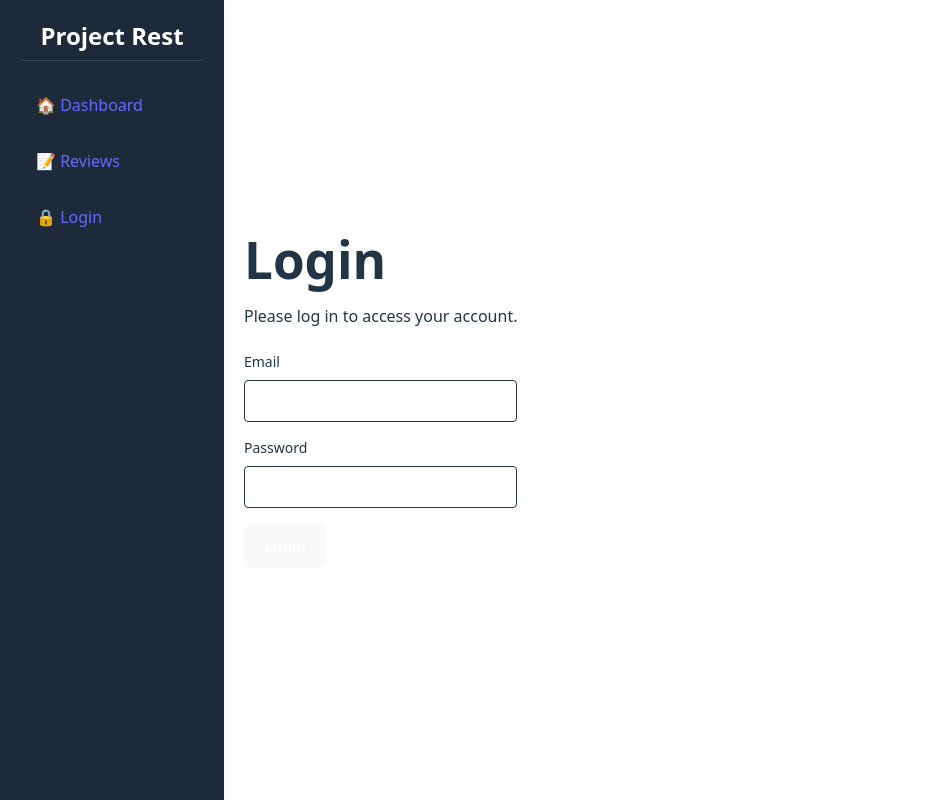
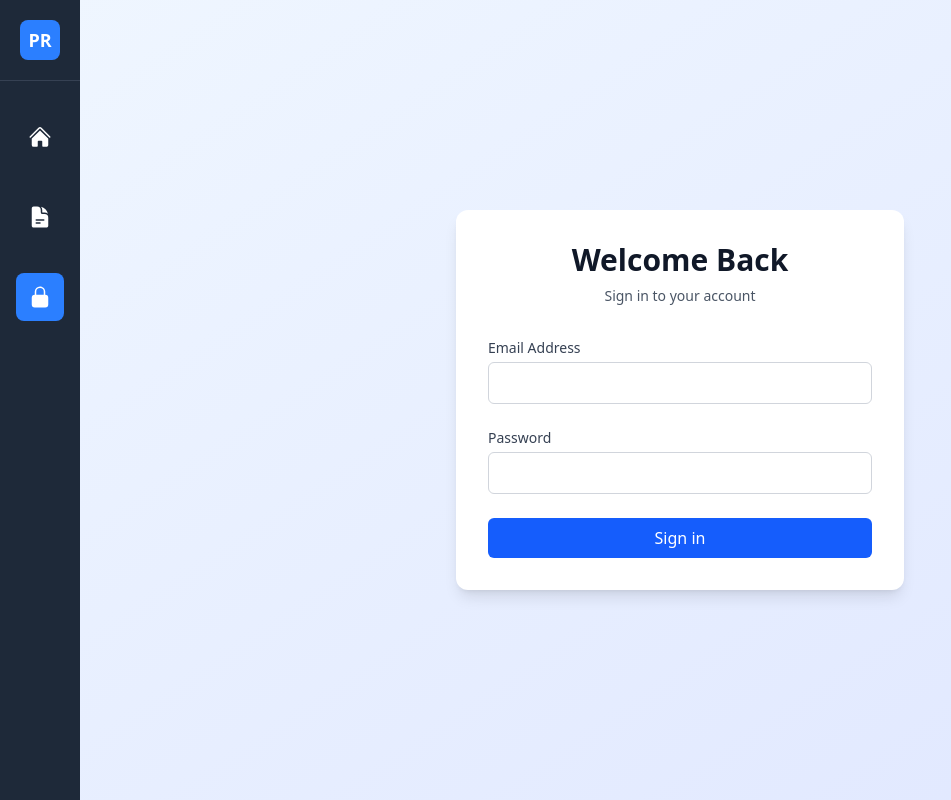
Before and after one commit to Cornell-Data-Strategy/Project-Rest, a React (Vite) app in the folder frontend/: page /login in a window 1280 px wide. Shown: the whole page, without its empty margins (0-951 px from the left). Built offline with nearby package versions, Linux system fonts and the light colour scheme.

Commit message:
improved project wide css, added heroicon support

```diff
--- a/frontend/package.json
+++ b/frontend/package.json
@@ -10,6 +10,7 @@
     "preview": "vite preview"
   },
   "dependencies": {
+    "@heroicons/react": "^2.2.0",
     "@tailwindcss/vite": "^4.0.14",
     "axios": "^1.8.3",
     "react": "^19.0.0",
--- a/frontend/src/App.css
+++ b/frontend/src/App.css
@@ -1,10 +1,8 @@
 @import "tailwindcss";
 
 #root {
-  max-width: 1280px;
-  margin: 0 auto;
-  padding: 2rem;
-  text-align: center;
+  width: 100%;
+  min-height: 100vh;
 }
 
 .logo {
@@ -34,11 +32,3 @@
     animation: logo-spin infinite 20s linear;
   }
 }
-
-.card {
-  padding: 2em;
-}
-
-.read-the-docs {
-  color: #888;
-}
--- a/frontend/src/App.tsx
+++ b/frontend/src/App.tsx
@@ -1,19 +1,28 @@
-import { useState } from 'react'
+import { useState, useEffect } from 'react'
 import { Routes, Route, Navigate } from 'react-router-dom'
 import Sidebar from './components/Sidebar.tsx'
 import Dashboard from './pages/Dashboard.tsx'
 import Reviews from './pages/Reviews.tsx'
 import Login from './pages/Login.tsx'
+import './App.css'
 
 function App() {
   const [isLoggedIn, setIsLoggedIn] = useState(false)
 
+  useEffect(() => {
+    // Check if user is already logged in
+    const token = localStorage.getItem('token')
+    if (token) {
+      setIsLoggedIn(true)
+    }
+  }, [])
+
   const handleLogin = () => setIsLoggedIn(true)
 
   return (
-    <div className="flex">
+    <div className="flex h-screen bg-gray-50">
       <Sidebar />
-      <div className="ml-56 p-5 w-full">
+      <div className="flex-1 overflow-auto">
         <Routes>
           <Route path="/login" element={<Login onLogin={handleLogin} />} />
           <Route
--- a/frontend/src/components/Sidebar.tsx
+++ b/frontend/src/components/Sidebar.tsx
@@ -1,14 +1,60 @@
+import { useLocation } from 'react-router-dom';
+import { HomeIcon, DocumentTextIcon, LockClosedIcon } from '@heroicons/react/24/solid';
+
 function Sidebar() {
+    const location = useLocation();
+
+    const isActive = (path: string) => {
+        return location.pathname === path;
+    };
+
     return (
-        <div className="fixed top-0 left-0 w-56 h-screen bg-gray-800 text-white p-5 shadow-lg">
-            <h2 className="text-2xl font-bold mb-6 text-center border-b border-gray-700 pb-2">Project Rest</h2>
-            <ul className="space-y-4">
-                <li><a href="/dashboard" className="block px-4 py-2 rounded hover:bg-gray-700">🏠 Dashboard</a></li>
-                <li><a href="/reviews" className="block px-4 py-2 rounded hover:bg-gray-700">📝 Reviews</a></li>
-                <li><a href="/login" className="block px-4 py-2 rounded hover:bg-gray-700">🔒 Login</a></li>
-            </ul>
+        <div className="w-20 h-screen bg-gray-800 shadow-lg flex-shrink-0 flex flex-col items-center">
+            <div className="w-full py-5 flex justify-center border-b border-gray-700">
+                <div className="h-10 w-10 rounded-lg bg-blue-500 flex items-center justify-center">
+                    <span className="text-lg font-bold text-white">PR</span>
+                </div>
+            </div>
+
+            <nav className="flex flex-col items-center pt-8 space-y-8 w-full">
+                {/* Dashboard Icon */}
+                <a
+                    href="/dashboard"
+                    className={`flex justify-center items-center w-12 h-12 rounded-lg transition-all ${
+                        isActive('/dashboard')
+                            ? 'bg-blue-500 text-white'
+                            : 'text-gray-400 hover:bg-gray-700 hover:text-white'
+                    }`}
+                >
+                    <HomeIcon className="h-6 w-6 text-white" />
+                </a>
+
+                {/* Reviews Icon */}
+                <a
+                    href="/reviews"
+                    className={`flex justify-center items-center w-12 h-12 rounded-lg transition-all ${
+                        isActive('/reviews')
+                            ? 'bg-blue-500 text-white'
+                            : 'text-gray-400 hover:bg-gray-700 hover:text-white'
+                    }`}
+                >
+                    <DocumentTextIcon className="h-6 w-6 text-white" />
+                </a>
+
+                {/* Login Icon */}
+                <a
+                    href="/login"
+                    className={`flex justify-center items-center w-12 h-12 rounded-lg transition-all ${
+                        isActive('/login')
+                            ? 'bg-blue-500 text-white'
+                            : 'text-gray-400 hover:bg-gray-700 hover:text-white'
+                    }`}
+                >
+                    <LockClosedIcon className="h-6 w-6 text-white" />
+                </a>
+            </nav>
         </div>
     )
 }
 
-export default Sidebar
+export default Sidebar;
--- a/frontend/src/index.css
+++ b/frontend/src/index.css
@@ -57,11 +57,9 @@
   font-family: system-ui, Avenir, Helvetica, Arial, sans-serif;
   line-height: 1.5;
   font-weight: 400;
-
   color-scheme: light dark;
-  color: rgba(255, 255, 255, 0.87);
-  background-color: #242424;
-
+  color: #213547;
+  background-color: #f5f7fa;
   font-synthesis: none;
   text-rendering: optimizeLegibility;
   -webkit-font-smoothing: antialiased;
@@ -79,45 +77,19 @@ a:hover {
 
 body {
   margin: 0;
-  display: flex;
-  place-items: center;
   min-width: 320px;
   min-height: 100vh;
 }
 
-h1 {
-  font-size: 3.2em;
-  line-height: 1.1;
+/* Remove default button styles to avoid conflicts with Tailwind */
+button {
+  cursor: pointer;
 }
 
-button {
-  border-radius: 8px;
-  border: 1px solid transparent;
-  padding: 0.6em 1.2em;
-  font-size: 1em;
-  font-weight: 500;
-  font-family: inherit;
-  background-color: #1a1a1a;
-  cursor: pointer;
-  transition: border-color 0.25s;
-}
-button:hover {
-  border-color: #646cff;
-}
-button:focus,
-button:focus-visible {
-  outline: 4px auto -webkit-focus-ring-color;
-}
-
-@media (prefers-color-scheme: light) {
+/* Override dark mode preferences for consistent look */
+@media (prefers-color-scheme: dark) {
   :root {
     color: #213547;
-    background-color: #ffffff;
-  }
-  a:hover {
-    color: #747bff;
-  }
-  button {
-    background-color: #f9f9f9;
+    background-color: #f5f7fa;
   }
 }
--- a/frontend/src/pages/Dashboard.tsx
+++ b/frontend/src/pages/Dashboard.tsx
@@ -45,24 +45,28 @@ function Dashboard() {
     };
 
     if (isLoading) {
-        return <div>Loading dashboard...</div>;
+        return (
+            <div className="h-screen flex items-center justify-center">
+                <div className="text-xl font-semibold">Loading dashboard...</div>
+            </div>
+        );
     }
 
     return (
-        <div className="p-4">
+        <div className="h-full p-6">
             <div className="flex justify-between items-center mb-6">
-                <h1 className="text-3xl font-bold">Dashboard</h1>
+                <h1 className="text-3xl font-bold text-gray-800">Dashboard</h1>
                 <button
                     onClick={handleLogout}
-                    className="bg-red-500 hover:bg-red-600 text-white px-4 py-2 rounded"
+                    className="bg-red-500 hover:bg-red-600 text-white px-4 py-2 rounded transition-colors"
                 >
                     Logout
                 </button>
             </div>
 
             <div className="bg-white shadow rounded-lg p-6">
-                <h2 className="text-xl font-semibold mb-4">Welcome to your dashboard!</h2>
-                <p>This is where your dashboard content will go.</p>
+                <h2 className="text-xl font-semibold mb-4 text-gray-700">Welcome to your dashboard!</h2>
+                <p className="text-gray-600">This is where your dashboard content will go.</p>
             </div>
         </div>
     );
--- a/frontend/src/pages/Login.tsx
+++ b/frontend/src/pages/Login.tsx
@@ -1,27 +1,81 @@
-function Login({ onLogin }: { onLogin: () => void }) {
-    return (
-        <div>
-            <h1 className="text-3xl font-bold mb-4">Login</h1>
-            <p>Please log in to access your account.</p>
-            <form
-                className="mt-6"
-                onSubmit={(e) => {
-                    e.preventDefault()
-                    onLogin()
-                }}
-            >
-                <div className="mb-4">
-                    <label className="block text-sm font-medium mb-2" htmlFor="email">Email</label>
-                    <input type="email" id="email" className="w-full p-2 border rounded" />
-                </div>
-                <div className="mb-4">
-                    <label className="block text-sm font-medium mb-2" htmlFor="password">Password</label>
-                    <input type="password" id="password" className="w-full p-2 border rounded" />
-                </div>
-                <button type="submit" className="px-4 py-2 bg-blue-500 text-white rounded">Login</button>
-            </form>
-        </div>
-    )
+import { useState } from "react";
+import axios from "axios";
+import { useNavigate } from "react-router-dom";
+
+interface LoginProps {
+  onLogin: () => void;
 }
 
-export default Login
+function Login({ onLogin }: LoginProps) {
+  const [email, setEmail] = useState("");
+  const [password, setPassword] = useState("");
+  const [error, setError] = useState("");
+  const navigate = useNavigate();
+
+  const handleSubmit = async (e: React.FormEvent) => {
+    e.preventDefault();
+    setError("");
+    try {
+      const response = await axios.post("/login", { email, password });
+      const { token, user } = response.data;
+      localStorage.setItem("token", token);
+      localStorage.setItem("user", JSON.stringify(user));
+      onLogin();
+      navigate("/dashboard");
+    } catch (err: unknown) {
+        if (axios.isAxiosError(err)) {
+            setError(err.response?.data?.error || "Login failed");
+        } else {
+            setError("An unexpected error occurred");
+        }
+    }
+  };
+
+  return (
+    <div className="h-screen flex items-center justify-center bg-gradient-to-br from-blue-50 to-indigo-100">
+      <div className="max-w-md w-full space-y-8 bg-white p-8 rounded-xl shadow-lg transition-all duration-300 hover:shadow-xl">
+        <div className="text-center">
+          <h1 className="text-3xl font-extrabold text-gray-900 mb-2">Welcome Back</h1>
+          <p className="text-sm text-gray-600 mb-6">Sign in to your account</p>
+        </div>
+
+        {error && (
+          <div className="mb-4 bg-red-50 border-l-4 border-red-500 p-4 text-red-700 rounded">
+            <p>{error}</p>
+          </div>
+        )}
+
+        <form onSubmit={handleSubmit} className="space-y-6">
+          <div>
+            <label className="block text-sm font-medium text-gray-700 mb-1">Email Address</label>
+            <input
+              type="email"
+              className="w-full px-4 py-2 border border-gray-300 rounded-md focus:outline-none focus:ring-2 focus:ring-blue-500 focus:border-blue-500 transition-all duration-200"
+              value={email}
+              onChange={(e) => setEmail(e.target.value)}
+              required
+            />
+          </div>
+          <div>
+            <label className="block text-sm font-medium text-gray-700 mb-1">Password</label>
+            <input
+              type="password"
+              className="w-full px-4 py-2 border border-gray-300 rounded-md focus:outline-none focus:ring-2 focus:ring-blue-500 focus:border-blue-500 transition-all duration-200"
+              value={password}
+              onChange={(e) => setPassword(e.target.value)}
+              required
+            />
+          </div>
+          <button
+            type="submit"
+            className="w-full bg-blue-600 hover:bg-blue-700 text-white font-medium py-2 px-4 rounded-md focus:outline-none focus:ring-2 focus:ring-offset-2 focus:ring-blue-500 transition-all duration-200"
+          >
+            Sign in
+          </button>
+        </form>
+      </div>
+    </div>
+  );
+}
+
+export default Login;
```
Also changed, not shown: 1 other file (tests, documents, lock files or other folders).
